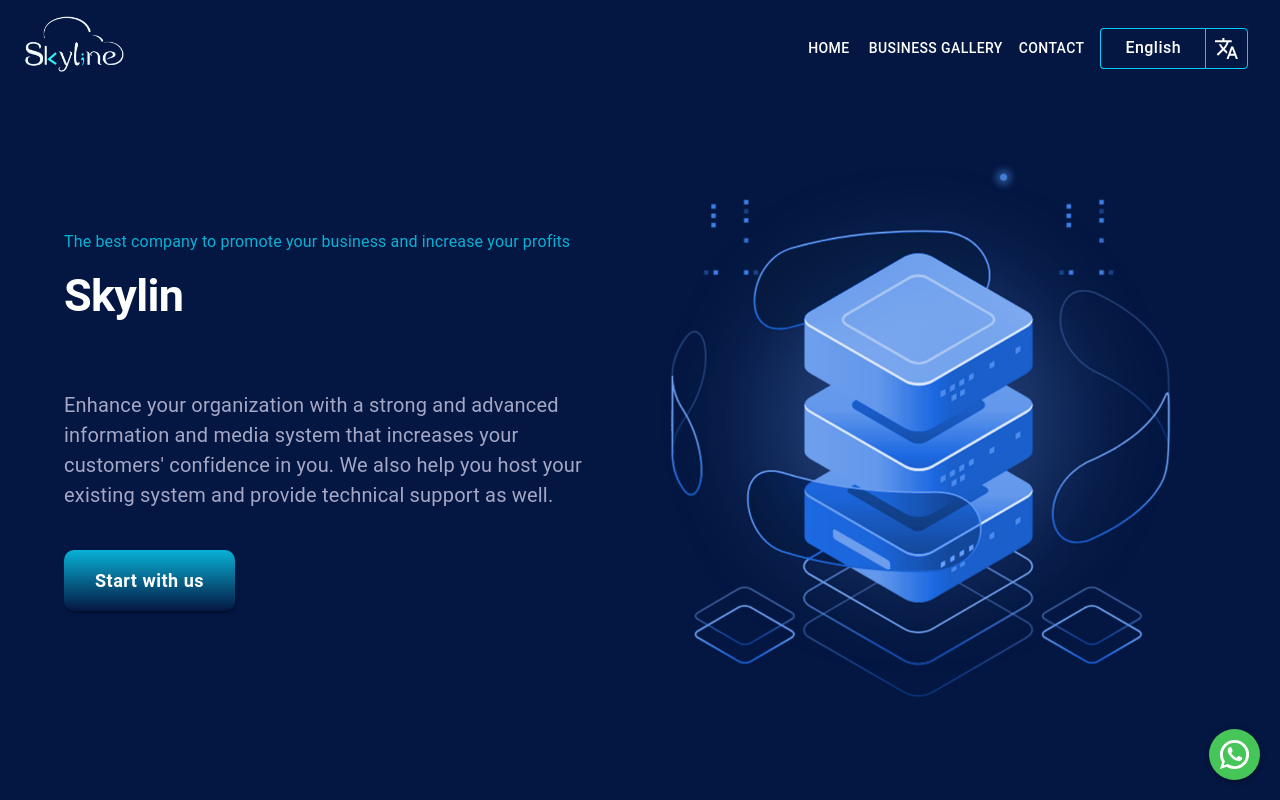
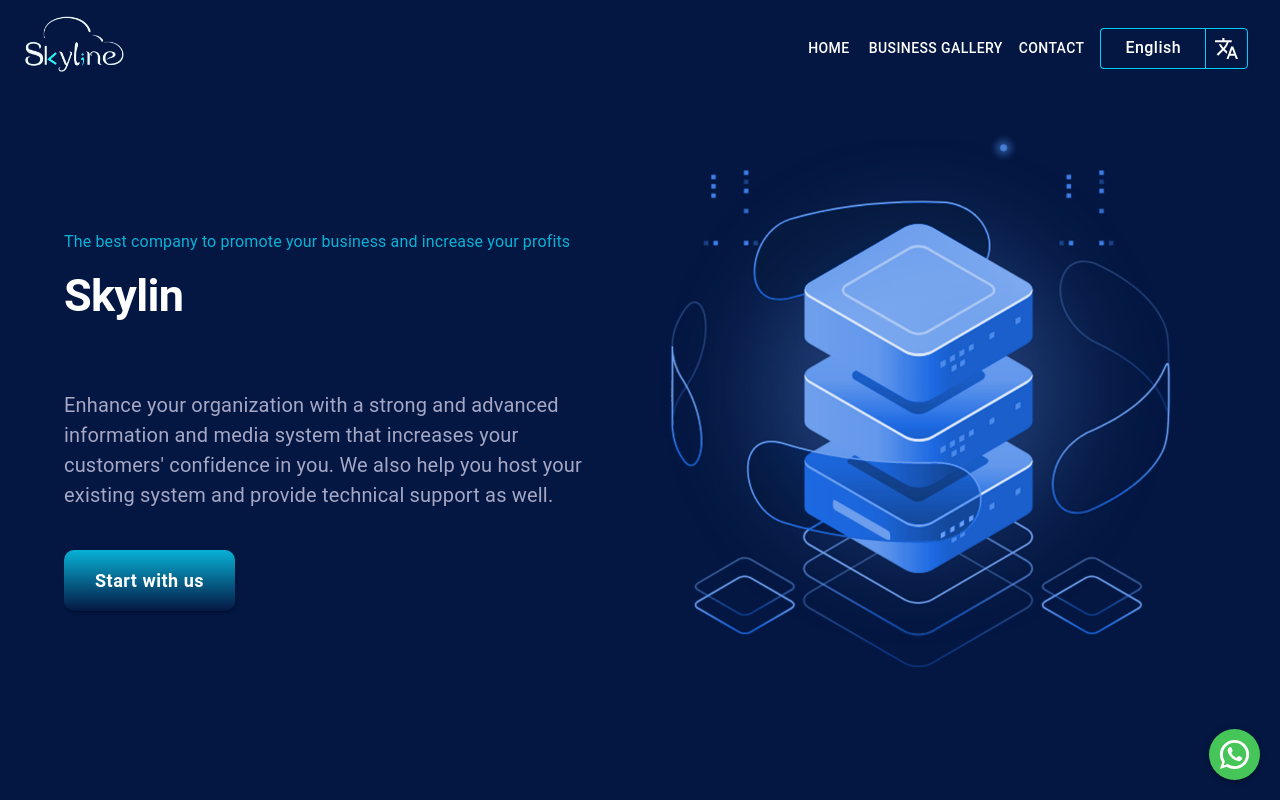
Before and after one commit to Mohamad-Aljaber/Introductory-site, a React (Vite) app: page / in a window 1280 px wide. Shown: the top 800 px of the page. Built offline with nearby package versions, Linux system fonts and the light colour scheme.

Commit message:
add vertical bounce animation to hero image

```diff
--- a/src/pages/home/SingleSlider.tsx
+++ b/src/pages/home/SingleSlider.tsx
@@ -103,6 +103,16 @@ const SingleSlider = () => {
             animate={{ x: 0 }}
             transition={{ duration: 1 }}
           >
+            <motion.section
+              initial={{ y: 0 }}
+              animate={{ y: [0, -30, 0] }}
+              transition={{
+                duration: 2,
+                repeat: Infinity,
+                repeatType: "loop",
+                ease: "easeInOut",
+              }}
+            >
               <Box
                 component="img"
                 src={hero}
@@ -111,6 +121,7 @@ const SingleSlider = () => {
                 sx={{ display: { xs: "none", md: "block" } }}
               />
             </motion.section>
+          </motion.section>
         </Stack>
       </Container>
     </Box>
```
Lines whose indentation alone changed are shown as unchanged.
